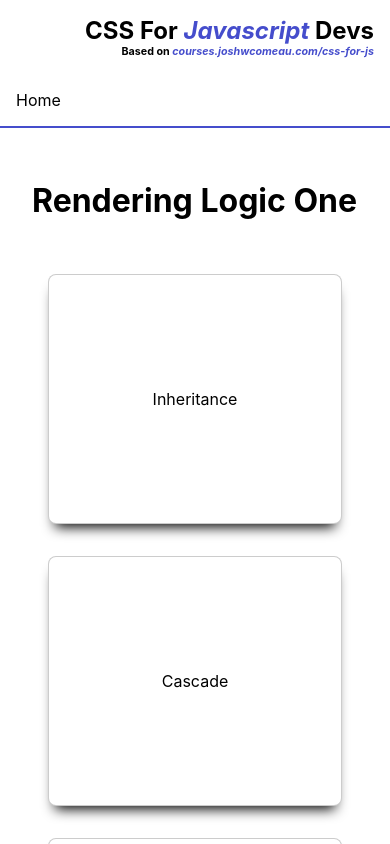
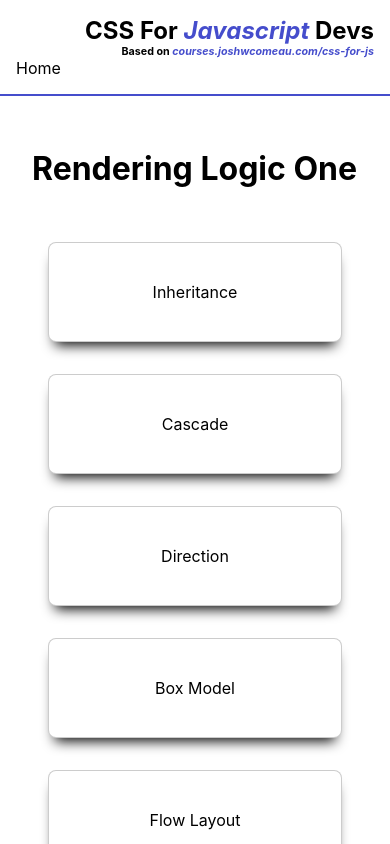
Before and after one commit to Breck37/css-for-js-demo, a Next.js app: page /modules/rendering-one in a window 390 px wide. Built offline with nearby package versions, Linux system fonts and the light colour scheme.

Commit message:
improved mobile styles, module card needs more responsive work
Signed-off-by: Brent Eckert <brent.eckert7@gmail.com>

```diff
--- a/components/ModuleCard.js
+++ b/components/ModuleCard.js
@@ -76,6 +76,12 @@ const ModuleCardStyled = styled.li`
     font-size: 1.5rem;
     letter-spacing: 1px;
   }
+
+  @media (max-width: 590px) {
+    min-height: 100px;
+    max-height: ${({ selected }) => (selected ? "100%" : "100px")};
+    padding: 1rem;
+  }
 `;
 
 const ChildrenWrap = styled.div`
--- a/components/Page.js
+++ b/components/Page.js
@@ -14,7 +14,6 @@ export default function Page({ children }) {
 const PageStyled = styled.div`
   width: 100vw;
   height: 100vh;
-  padding-top: 2rem;
 `;
 
 const Container = styled.div`
--- a/components/styled/InnerModuleStyled.js
+++ b/components/styled/InnerModuleStyled.js
@@ -111,12 +111,13 @@ export const InnerModuleStyled = styled.div`
     margin-top: 1rem;
   }
 
-  @media (max-width: 800px) {
-    padding: 2rem 0.5rem;
-
+  @media (max-width: 590px) {
+    padding: 2rem 0 2rem;
+    font-size: 12px;
     .block {
       width: 90%;
-      margin-bottom: 0;
+      padding: 0;
+      text-align: center;
     }
   }
 `;
```
